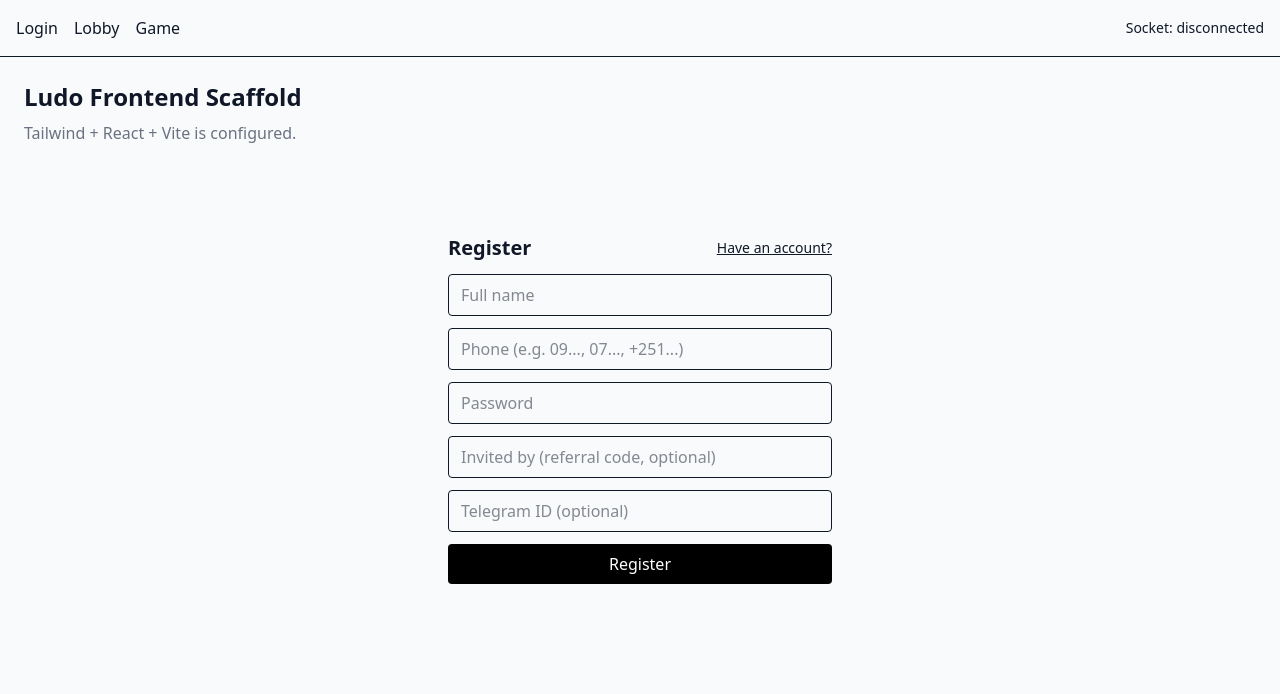
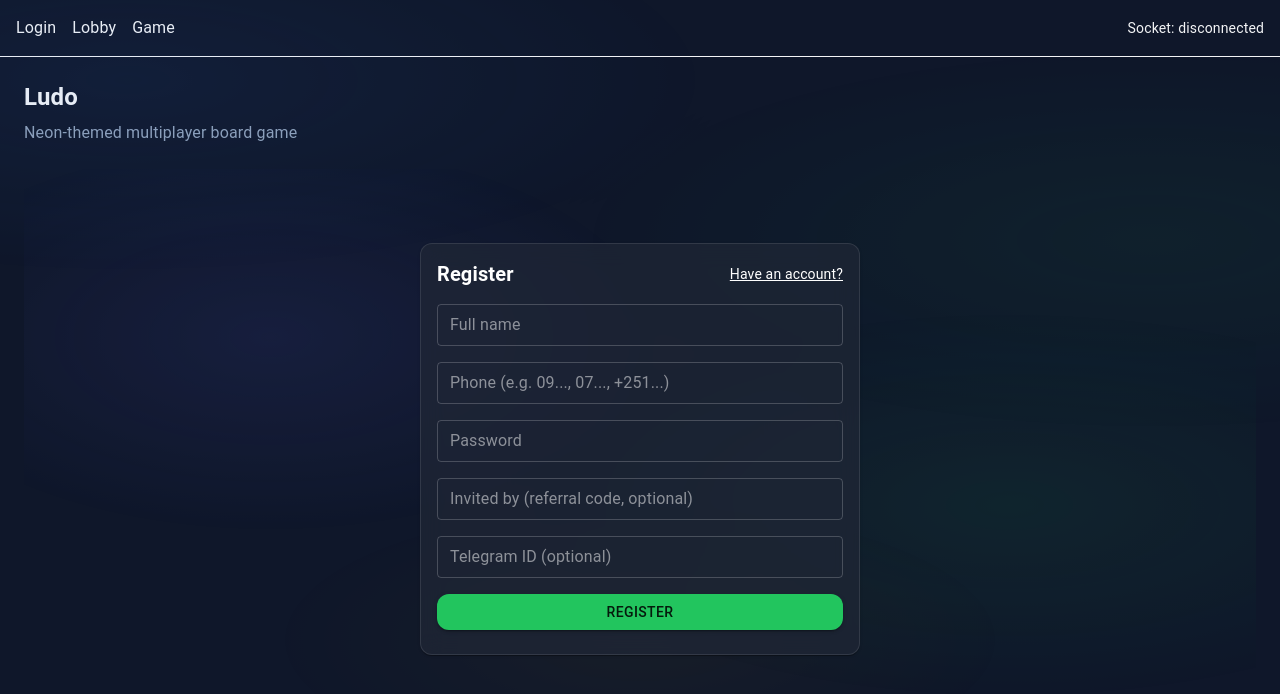
Before and after one commit to devfinal027-netizen/ludo-game, a React app in the folder frontend/: page /login in a window 1280 px wide. Both pictures are taken after a click on the button "Need an account?". Shown: the top 694 px of the page. Built offline with nearby package versions, Linux system fonts and the light colour scheme; the HTML template or start-up script is replaced by a standard one.

Commit message:
feat(ui): neon gaming theme with MUI + Tailwind; styled login/lobby/game
Add dark neon theme via MUI ThemeProvider, glass backgrounds, MUI cards/buttons; refactor Login, Lobby, and Game layouts; remove incorrect Radix default import.

```diff
--- a/frontend/package.json
+++ b/frontend/package.json
@@ -10,9 +10,15 @@
     "preview": "vite preview"
   },
   "dependencies": {
+    "@emotion/react": "^11.14.0",
+    "@emotion/styled": "^11.14.1",
+    "@mui/icons-material": "^7.3.4",
+    "@mui/material": "^7.3.4",
+    "@radix-ui/react-dialog": "^1.1.15",
     "@reduxjs/toolkit": "^2.9.1",
     "@tailwindcss/vite": "^4.1.15",
     "axios": "^1.12.2",
+    "clsx": "^2.1.1",
     "gsap": "^3.13.0",
     "react": "^19.1.1",
     "react-dom": "^19.1.1",
--- a/frontend/src/App.jsx
+++ b/frontend/src/App.jsx
@@ -1,17 +1,33 @@
 import { Outlet } from 'react-router-dom'
 import Header from './components/Header'
+import { createTheme, ThemeProvider } from '@mui/material/styles'
+import CssBaseline from '@mui/material/CssBaseline'
+
+const theme = createTheme({
+  palette: {
+    mode: 'dark',
+    primary: { main: '#22c55e' },
+    secondary: { main: '#06b6d4' },
+    background: { default: '#0f172a', paper: 'rgba(17, 24, 39, 0.7)' },
+  },
+  shape: { borderRadius: 12 },
+});
 
 export default function App() {
   return (
-    <div className="min-h-screen bg-gray-50 text-gray-900">
+    <ThemeProvider theme={theme}>
+      <CssBaseline />
+      <div className="min-h-screen text-gray-100 bg-[radial-gradient(ellipse_at_top,_var(--tw-gradient-stops))] from-[#0f172a] to-[#1e293b]">
+        <div className="pointer-events-none fixed inset-0 opacity-30" style={{ background: 'radial-gradient(600px 200px at 10% 10%, rgba(59,130,246,.25), transparent), radial-gradient(600px 200px at 90% 30%, rgba(34,197,94,.2), transparent), radial-gradient(400px 150px at 50% 80%, rgba(250,204,21,.12), transparent)'}} />
         <Header />
         <main className="container mx-auto p-6">
-        <h1 className="text-2xl font-semibold">Ludo Frontend Scaffold</h1>
-        <p className="text-gray-500 mt-2">Tailwind + React + Vite is configured.</p>
+          <h1 className="text-2xl font-semibold">Ludo</h1>
+          <p className="text-slate-400 mt-2">Neon-themed multiplayer board game</p>
           <div className="mt-6">
             <Outlet />
           </div>
         </main>
       </div>
+    </ThemeProvider>
   )
 }
--- a/frontend/src/index.css
+++ b/frontend/src/index.css
@@ -14,3 +14,13 @@
   from { transform: scale(1); opacity: 0.95; }
   to { transform: scale(1.05); opacity: 1; }
 }
+
+/* Neon card/glass helpers */
+.glass {
+  backdrop-filter: blur(10px);
+  background: rgba(255,255,255,0.05);
+  border: 1px solid rgba(255,255,255,0.1);
+}
+.glow-border {
+  box-shadow: 0 0 0 1px rgba(255,255,255,0.08), 0 0 20px rgba(59,130,246,0.2);
+}
--- a/frontend/src/pages/Game.jsx
+++ b/frontend/src/pages/Game.jsx
@@ -4,6 +4,8 @@ import { rollDice, moveToken, autoMove, fetchGame } from '../features/game/gameS
 import BoardRenderer from '../board/BoardRenderer.jsx';
 import Toast from '../components/Toast.jsx';
 import Dice from '../components/Dice.jsx';
+import Card from '@mui/material/Card';
+import CardContent from '@mui/material/CardContent';
 
 export default function Game() {
   const dispatch = useDispatch();
@@ -46,19 +48,23 @@ export default function Game() {
   return (
     <div className="p-6 space-y-3">
       <h2 className="text-xl font-semibold">Game</h2>
-      <p className="text-sm text-gray-500">Turn: {turnIndex}</p>
-      <div className="flex items-center gap-6">
+      <p className="text-sm text-gray-400">Turn: {turnIndex}</p>
+      <div className="grid lg:grid-cols-[1fr_320px] gap-6 items-start">
+        <div className="flex flex-col items-center gap-6">
+          <BoardRenderer />
           <Dice onRoll={onRoll} disabled={!canRoll || status !== 'idle'} rolling={status === 'rolling'} face={lastDice || undefined} glow={canRoll && status === 'idle'} />
-        <div className="flex flex-col gap-2 text-sm">
+        </div>
+        <Card className="bg-white/5 backdrop-blur border border-white/10">
+          <CardContent className="p-4 text-sm space-y-2">
+            <div className="font-medium">HUD</div>
             <div>Last dice: {lastDice ?? '-'}</div>
             <button className="underline disabled:opacity-50 w-fit" disabled={status !== 'idle' || !roomId} onClick={() => dispatch(autoMove({ roomId }))}>
               Auto move
             </button>
-        </div>
-      </div>
+            <div className="text-xs text-gray-400">Turn index: {turnIndex}</div>
             {pending && (
-        <div className="p-3 border rounded max-w-md">
-          <div className="mb-2 text-sm">Select a token to move ({pending.value} steps):</div>
+              <div className="p-3 border rounded">
+                <div className="mb-2 text-sm">Select token ({pending.value} steps):</div>
                 <div className="flex gap-2">
                   {pending.legalTokens.map((ti) => (
                     <button
@@ -76,8 +82,10 @@ export default function Game() {
                 </div>
               </div>
             )}
+          </CardContent>
+        </Card>
+      </div>
       <Toast message={error} onClose={() => setError('')} />
-      <BoardRenderer />
     </div>
   );
 }
--- a/frontend/src/pages/Lobby.jsx
+++ b/frontend/src/pages/Lobby.jsx
@@ -3,6 +3,9 @@ import { useDispatch, useSelector } from 'react-redux';
 import { useNavigate } from 'react-router-dom';
 import { connectSocket, getSocket } from '../app/socket';
 import { listRooms, createRoom, joinRoom, leaveRoom } from '../features/rooms/roomsSlice';
+import Card from '@mui/material/Card';
+import CardContent from '@mui/material/CardContent';
+import Button from '@mui/material/Button';
 
 export default function Lobby() {
   const dispatch = useDispatch();
@@ -48,7 +51,7 @@ export default function Lobby() {
   return (
     <div className="p-6 space-y-4">
       <h2 className="text-xl font-semibold">Lobby</h2>
-      <div className="text-sm text-gray-500">Current room: {useSelector((s) => s.rooms.current)?.roomId || '-'}</div>
+      <div className="text-sm text-gray-400">Current room: {useSelector((s) => s.rooms.current)?.roomId || '-'}</div>
       <div className="flex gap-2 items-end">
         <div>
           <label className="text-sm block">Stake</label>
@@ -68,26 +71,26 @@ export default function Lobby() {
             <option value={4}>4</option>
           </select>
         </div>
-        <button className="bg-black text-white rounded px-3 py-2" onClick={onCreate}>Create</button>
-        <button className="border rounded px-3 py-2" onClick={() => dispatch(leaveRoom())}>Leave current</button>
+        <Button variant="contained" onClick={onCreate}>Create</Button>
+        <Button variant="outlined" onClick={() => dispatch(leaveRoom())}>Leave current</Button>
       </div>
 
       <div>
         <h3 className="font-medium mb-2">Open Rooms</h3>
-        <ul className="divide-y border rounded">
-          {rooms.length === 0 && <li className="p-3 text-sm text-gray-500">No rooms yet</li>}
+        <div className="grid gap-4 sm:grid-cols-2 lg:grid-cols-3">
+          {rooms.length === 0 && <div className="p-3 text-sm text-gray-500">No rooms yet</div>}
           {rooms.map((r) => (
-            <li key={r.roomId} className="p-3 flex items-center justify-between">
-              <div className="text-sm">
-                <div className="font-medium">{r.mode} · Stake {r.stake}</div>
-                <div className="text-gray-500">
-                  {r.players?.length || 0}/{r.maxPlayers} · {r.status}
+            <Card key={r.roomId} className="bg-white/5 backdrop-blur border border-white/10">
+              <CardContent className="p-4 flex items-center justify-between">
+                <div className="text-sm">
+                  <div className="font-medium">{r.mode} · Stake {r.stake}</div>
+                  <div className="text-gray-400">{r.players?.length || 0}/{r.maxPlayers} · {r.status}</div>
                 </div>
-              </div>
-              <button className="underline" onClick={() => onJoin(r.roomId)}>Join</button>
-            </li>
+                <Button size="small" variant="outlined" onClick={() => onJoin(r.roomId)}>Join</Button>
+              </CardContent>
+            </Card>
           ))}
-        </ul>
+        </div>
       </div>
     </div>
   );
--- a/frontend/src/pages/Login.jsx
+++ b/frontend/src/pages/Login.jsx
@@ -2,6 +2,9 @@ import { useEffect, useState } from 'react';
 import { useDispatch, useSelector } from 'react-redux';
 import { useLocation, useNavigate } from 'react-router-dom';
 import { login as loginThunk, register as registerThunk, fetchMe } from '../features/auth/authSlice';
+import Card from '@mui/material/Card';
+import CardContent from '@mui/material/CardContent';
+import Button from '@mui/material/Button';
 
 export default function Login() {
   const [mode, setMode] = useState('login');
@@ -41,8 +44,11 @@ export default function Login() {
   }
 
   return (
-    <div className="min-h-[60vh] flex items-center justify-center">
-      <form onSubmit={onSubmit} className="w-full max-w-sm space-y-3">
+    <div className="min-h-[70vh] flex items-center justify-center relative">
+      <div className="absolute inset-0 pointer-events-none opacity-40" style={{ background: 'radial-gradient(400px 200px at 20% 30%, rgba(99,102,241,.25), transparent), radial-gradient(500px 200px at 80% 60%, rgba(34,197,94,.2), transparent)'}} />
+      <Card sx={{ maxWidth: 440 }} className="backdrop-blur-md border border-white/10 shadow-2xl bg-white/5">
+        <CardContent>
+          <form onSubmit={onSubmit} className="w-full space-y-4">
             <div className="flex items-center justify-between">
               <h2 className="text-xl font-semibold">{mode === 'login' ? 'Login' : 'Register'}</h2>
               <button type="button" className="text-sm underline" onClick={() => setMode(mode === 'login' ? 'register' : 'login')}>
@@ -50,21 +56,23 @@ export default function Login() {
               </button>
             </div>
             {mode === 'register' && (
-          <input className="w-full border rounded px-3 py-2" placeholder="Full name" value={fullName} onChange={(e) => setFullName(e.target.value)} />
+              <input className="w-full border rounded px-3 py-2 bg-transparent border-white/20" placeholder="Full name" value={fullName} onChange={(e) => setFullName(e.target.value)} />
             )}
-        <input className="w-full border rounded px-3 py-2" placeholder="Phone (e.g. 09..., 07..., +251...)" value={phone} onChange={(e) => setPhone(e.target.value)} />
-        <input className="w-full border rounded px-3 py-2" placeholder="Password" type="password" value={password} onChange={(e) => setPassword(e.target.value)} />
+            <input className="w-full border rounded px-3 py-2 bg-transparent border-white/20" placeholder="Phone (e.g. 09..., 07..., +251...)" value={phone} onChange={(e) => setPhone(e.target.value)} />
+            <input className="w-full border rounded px-3 py-2 bg-transparent border-white/20" placeholder="Password" type="password" value={password} onChange={(e) => setPassword(e.target.value)} />
             {mode === 'register' && (
               <>
-            <input className="w-full border rounded px-3 py-2" placeholder="Invited by (referral code, optional)" value={invitedBy} onChange={(e) => setInvitedBy(e.target.value)} />
-            <input className="w-full border rounded px-3 py-2" placeholder="Telegram ID (optional)" value={telegramId} onChange={(e) => setTelegramId(e.target.value)} />
+                <input className="w-full border rounded px-3 py-2 bg-transparent border-white/20" placeholder="Invited by (referral code, optional)" value={invitedBy} onChange={(e) => setInvitedBy(e.target.value)} />
+                <input className="w-full border rounded px-3 py-2 bg-transparent border-white/20" placeholder="Telegram ID (optional)" value={telegramId} onChange={(e) => setTelegramId(e.target.value)} />
               </>
             )}
-        {error && <p className="text-red-500 text-sm">{error}</p>}
-        <button className="w-full bg-black text-white rounded px-3 py-2" disabled={status === 'loading'}>
+            {error && <p className="text-red-400 text-sm">{error}</p>}
+            <Button variant="contained" disabled={status === 'loading'} type="submit" color="primary" fullWidth>
               {status === 'loading' ? '...' : mode === 'login' ? 'Login' : 'Register'}
-        </button>
+            </Button>
           </form>
+        </CardContent>
+      </Card>
     </div>
   );
 }
```
Also changed, not shown: 1 other file (tests, documents, lock files or other folders). Lines whose indentation alone changed are shown as unchanged.
